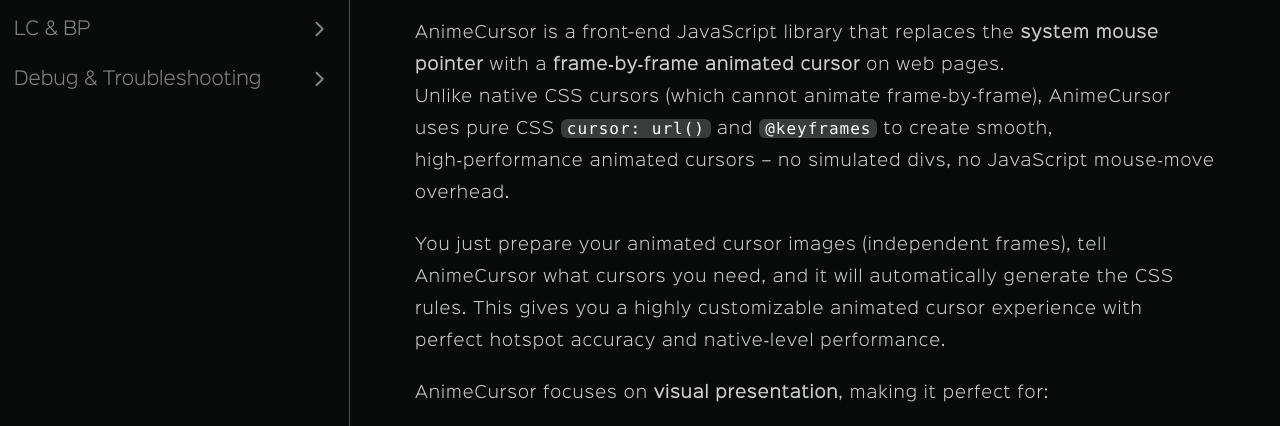
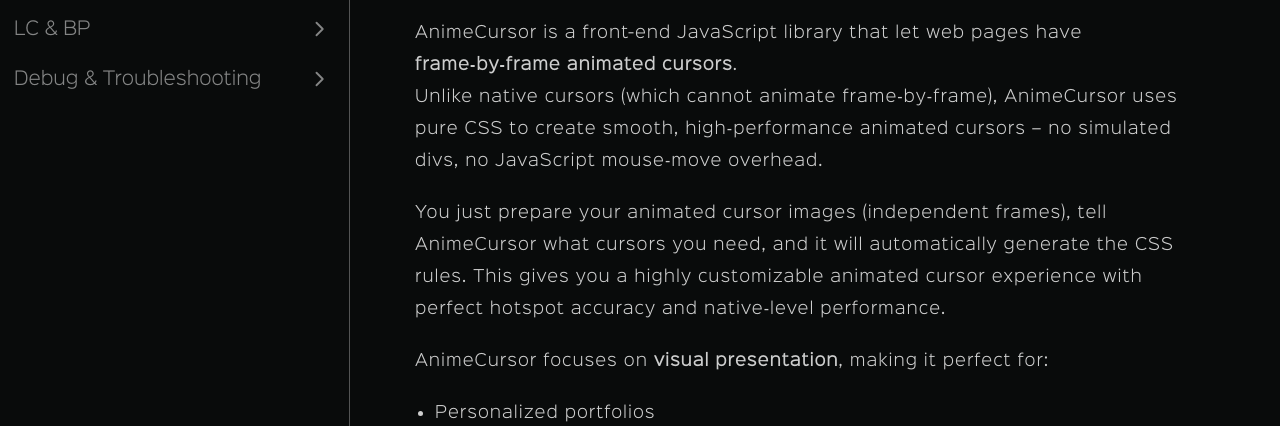
Before and after one commit to ShuninYu/anime-cursor, a plain HTML site: page docs/index.html in a window 1280 px wide. Shown: the part 306-732 px from the top of the page. Drawn offline with Linux system fonts and the light colour scheme; a script that the page names is missing; a web font is replaced by a local one.

Commit message:
new intro

```diff
--- a/docs/index.html
+++ b/docs/index.html
@@ -17,7 +17,7 @@
         <div class="docs-content">
             <div class="docs-content-header"><p>Introduction to AnimeCursor</p></div>
             <h1 id="what-is-animecursor">What is AnimeCursor?</h1>
-            <p>AnimeCursor is a front-end JavaScript library that replaces the <b>system mouse pointer</b> with a <b>frame‑by‑frame animated cursor</b> on web pages.<br>Unlike native CSS cursors (which cannot animate frame‑by‑frame), AnimeCursor uses pure CSS <span>cursor: url()</span> and <span>@keyframes</span> to create smooth, high‑performance animated cursors – no simulated divs, no JavaScript mouse‑move overhead.</p>
+            <p>AnimeCursor is a front-end JavaScript library that let web pages have <b>frame‑by‑frame animated cursors</b>.<br>Unlike native cursors (which cannot animate frame‑by‑frame), AnimeCursor uses pure CSS to create smooth, high‑performance animated cursors – no simulated divs, no JavaScript mouse‑move overhead.</p>
             <p>You just prepare your animated cursor images (independent frames), tell AnimeCursor what cursors you need, and it will automatically generate the CSS rules. This gives you a highly customizable animated cursor experience with perfect hotspot accuracy and native‑level performance.</p>
             <p>AnimeCursor focuses on <b>visual presentation</b>, making it perfect for:</p>
             <ul>
```
Also changed, not shown: docs/zh/index.html (+1 -1 lines).
